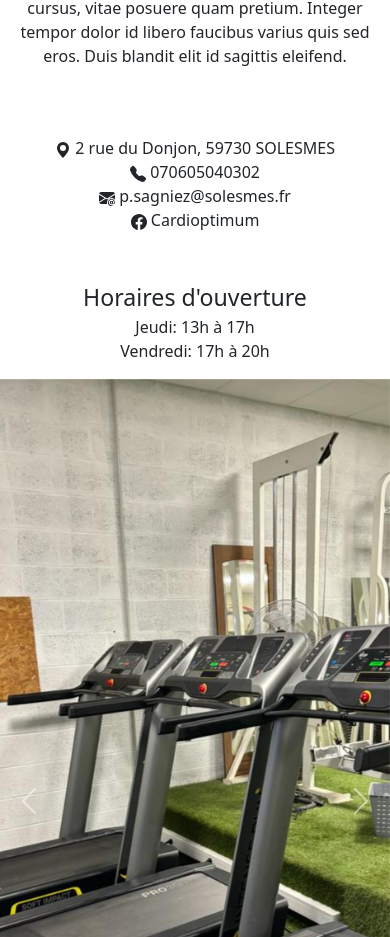
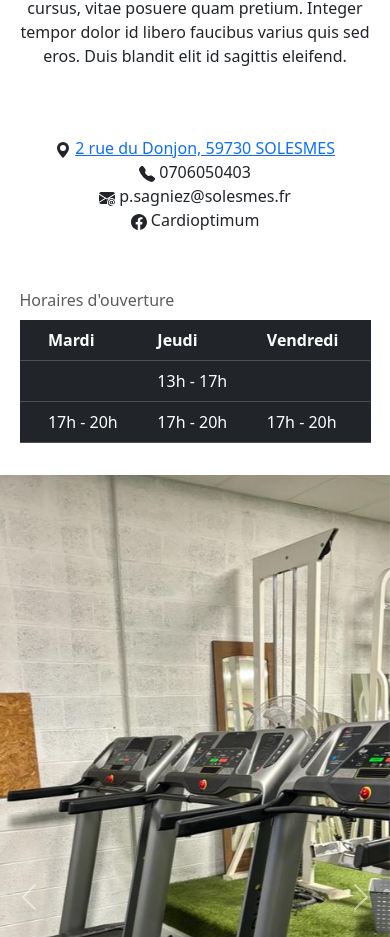
Before and after one commit to SagTheo/cardioOptimum, a website built with Parcel: page index.html in a window 390 px wide. Shown: the part 1252-2189 px from the top of the page. Built offline with nearby package versions, Linux system fonts and the light colour scheme.

Commit message:
adapted width for media queries + added link for address + table for opening hours

```diff
--- a/index.html
+++ b/index.html
@@ -37,13 +37,17 @@
                     <svg xmlns="http://www.w3.org/2000/svg" width="16" height="16" fill="currentColor" class="bi bi-geo-alt-fill" viewBox="0 0 16 16">
                         <path d="M8 16s6-5.686 6-10A6 6 0 0 0 2 6c0 4.314 6 10 6 10zm0-7a3 3 0 1 1 0-6 3 3 0 0 1 0 6z"/>
                     </svg>
-                    <span>2 rue du Donjon, 59730 SOLESMES</span>
+                    <a href="https://www.google.com/maps/dir//2+Rue+du+Donjon,+59730+Solesmes/@50.1865719,3.4940586,17z/data=!4m9!4m8!1m0!1m5!1m1!1s0x47c291bb9c63e63f:0xd6cea45f3b1416d8!2m2!1d3.4966335!2d50.1865719!3e0?entry=ttu"
+                       target="_blank"
+                    >
+                        2 rue du Donjon, 59730 SOLESMES
+                    </a>
                 </div>
                 <div class="contact">
                     <svg xmlns="http://www.w3.org/2000/svg" width="16" height="16" fill="currentColor" class="bi bi-telephone-fill" viewBox="0 0 16 16">
                         <path fill-rule="evenodd" d="M1.885.511a1.745 1.745 0 0 1 2.61.163L6.29 2.98c.329.423.445.974.315 1.494l-.547 2.19a.678.678 0 0 0 .178.643l2.457 2.457a.678.678 0 0 0 .644.178l2.189-.547a1.745 1.745 0 0 1 1.494.315l2.306 1.794c.829.645.905 1.87.163 2.611l-1.034 1.034c-.74.74-1.846 1.065-2.877.702a18.634 18.634 0 0 1-7.01-4.42 18.634 18.634 0 0 1-4.42-7.009c-.362-1.03-.037-2.137.703-2.877L1.885.511z"/>
                     </svg>
-                    <span>070605040302</span>
+                    <span>0706050403</span>
                 </div>
                 <div class="contact">
                     <svg xmlns="http://www.w3.org/2000/svg" width="16" height="16" fill="currentColor" class="bi bi-envelope-at-fill" viewBox="0 0 16 16">
@@ -60,11 +64,36 @@
                 </div>
             </div>
 
-            <div class="openingHours mb-3">
+            <!--<div class="openingHours mb-3">
                 <span class="fs-3">Horaires d'ouverture</span>
                 <span>Jeudi: 13h à 17h</span>
                 <span>Vendredi: 17h à 20h</span>
-            </div>
+            </div> -->
+            <table class="table table-dark caption-top openingHours">
+                <caption>Horaires d'ouverture</caption>
+                <thead>
+                <tr>
+                    <th scope="col"></th>
+                    <th scope="col">Mardi</th>
+                    <th scope="col">Jeudi</th>
+                    <th scope="col">Vendredi</th>
+                </tr>
+                </thead>
+                <tbody>
+                <tr>
+                    <th scope="row"></th>
+                    <td></td>
+                    <td>13h - 17h</td>
+                    <td></td>
+                </tr>
+                <tr>
+                    <th scope="row"></th>
+                    <td>17h - 20h</td>
+                    <td>17h - 20h</td>
+                    <td>17h - 20h</td>
+                </tr>
+                </tbody>
+            </table>
         </div>
 
         <div id="carouselExample" class="carousel slide">
--- a/styles.css
+++ b/styles.css
@@ -16,10 +16,16 @@
   transform: translate(-50%, -50%);
 }
 
-.contactDetails, .openingHours {
+.contactDetails {
   display: flex;
   flex-direction: column;
   align-items: center;
+}
+
+.table {
+  width: 90%;
+  margin-inline: 5%;
+  margin-bottom: 2rem;
 }
 
 .text {
@@ -83,7 +89,7 @@ h1 {
 
 /* Responsiveness */
 
-@media (min-width: 769px) {
+@media (min-width: 900px) {
   .carousel, .contactAndHours {
     width: 50vw;
   }
```
